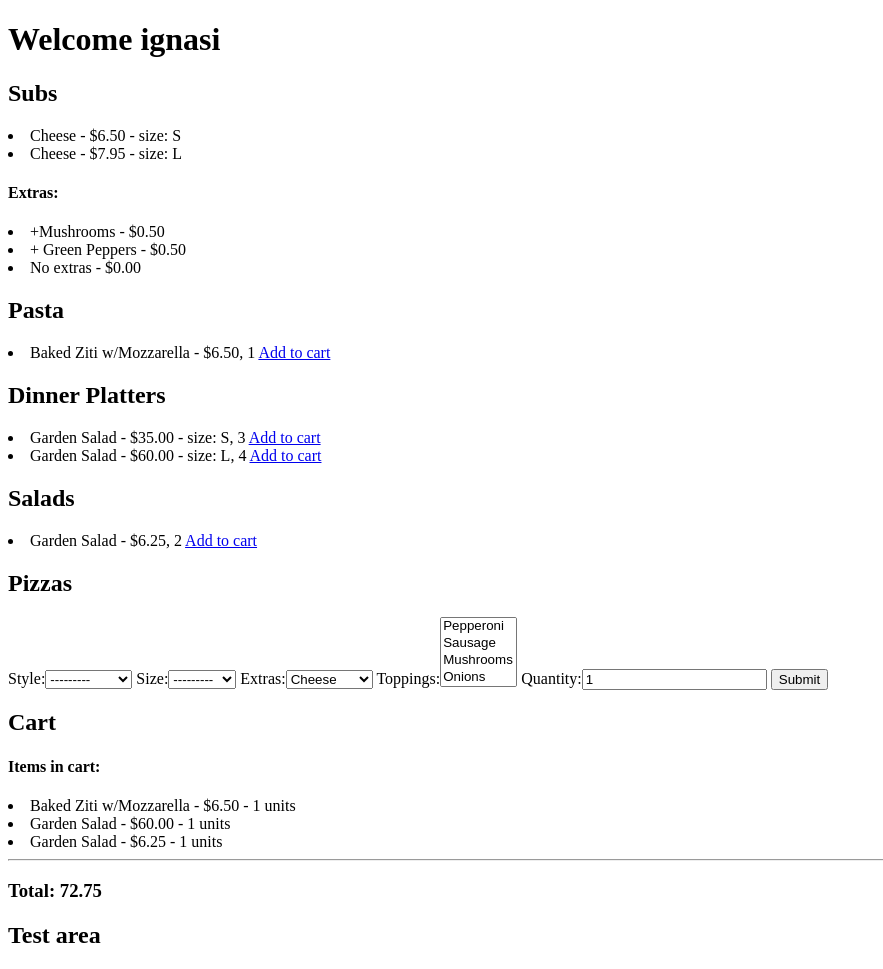
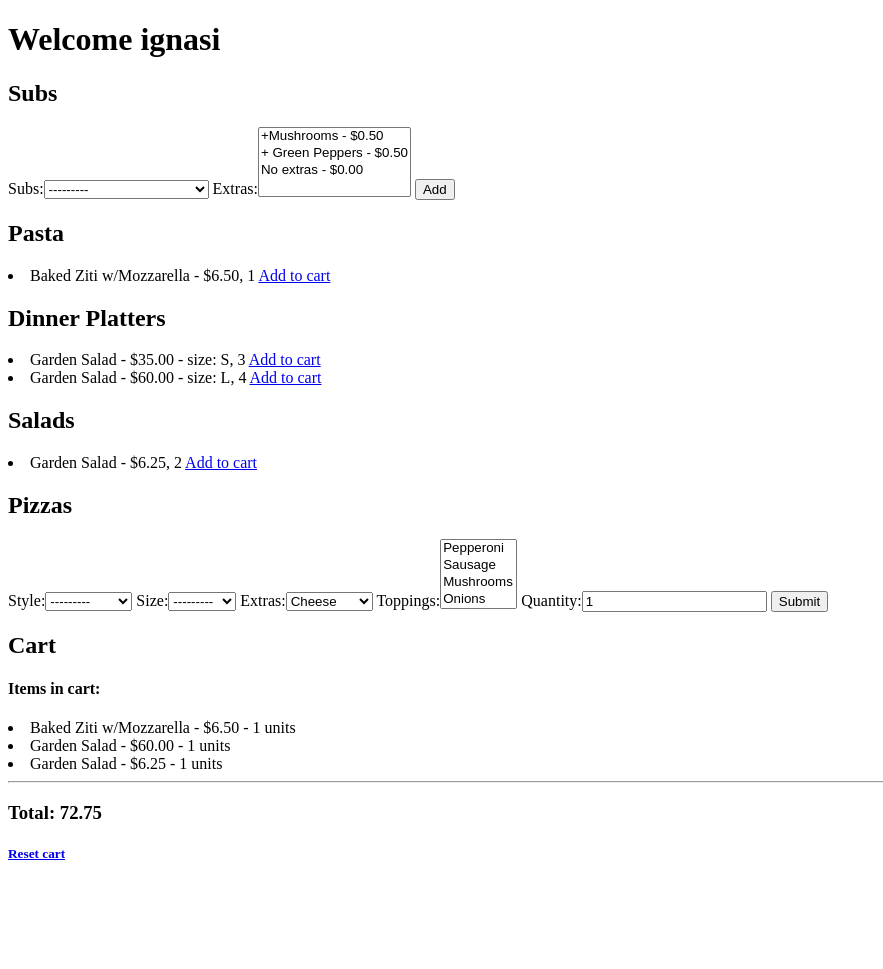
Before and after one commit to ignasiesbr/project3, a Django app: page / in a window 1280 px wide. Shown: the whole page, without its empty margins (0-883 px from the left). After the commit the page ends 860 px from the top, so only its background shows below. Run offline with Django 3.2, Linux system fonts and the light colour scheme; a user stored in the database is signed in; data comes from the database, SQL or seed files in the repository; both versions use the stored data as it was after the commit.

Commit message:
Partially refactored (models have to be improved), cart fully working

```diff
--- a/orders/forms.py
+++ b/orders/forms.py
@@ -1,5 +1,5 @@
 from django.forms import ModelForm, ModelMultipleChoiceField
-from orders.models import PizzaOrder
+from orders.models import PizzaOrder, Sub, SubExtra
 from django import forms
 from orders.models import Topping
 
@@ -9,3 +9,10 @@ class PizzaForm(ModelForm):
     class Meta:
         model = PizzaOrder
         fields = ['style', 'size', 'extras', 'toppings', 'quantity']
+
+class SubForm(ModelForm):
+    subs = forms.ModelChoiceField(queryset=Sub.objects.all())
+    extras = forms.ModelMultipleChoiceField(queryset=SubExtra.objects.all())
+    class Meta:
+        model = Sub
+        fields = ['subs','extras']
--- a/orders/urls.py
+++ b/orders/urls.py
@@ -5,5 +5,7 @@ from . import views
 urlpatterns = [
     path("", views.index, name="index"),
     path("cart/<int:super_id>", views.add_to_cart, name="add_to_cart"),
-    path("cart/add_pizza", views.add_pizza_cart, name="add_pizza_cart")
+    path("cart/add_pizza", views.add_pizza_cart, name="add_pizza_cart"),
+    path("cart/add_sub", views.add_sub_cart, name="add_sub_cart"),
+    path("cart/reset-cart", views.reset_cart, name="reset_cart")
 ]
--- a/orders/views.py
+++ b/orders/views.py
@@ -1,46 +1,63 @@
 from django.http import HttpResponse, HttpResponseRedirect
 from django.shortcuts import render
-from orders.forms import PizzaForm
+from orders.forms import PizzaForm, SubForm
 from orders.models import *
-from django.db.models import F
 from django.db import models
 from django.urls import reverse
+
 # Create your views here.
 def index(request):
-    form = PizzaForm()
+    if request.method == "POST":
+        return render(request, "orders/error.html",{"message":"POST request method not allowed"})
+    if request.user.is_authenticated:
+        form = PizzaForm()
+        sub_form = SubForm()
+        my_cart, created = Cart.objects.get_or_create(user_id=request.user.id)
+        context = {
+            "pizzas":Pizza.objects.all(),
+            "pastas":Pasta.objects.all(),
+            "platters":DinnerPlatter.objects.all(),
+            "subs":Sub.objects.all(),
+            "salads":Salad.objects.all(),
+            "extrasubs":SubExtra.objects.all(),
+            "form":form,
+            "sub_form":sub_form,
+            "user":request.user,
+            "cart":my_cart,
+            "entries":Entry.objects.filter(cart=my_cart),
+
+        }
+        return render(request, "orders/index.html", context)
+    else:
+        return HttpResponseRedirect(reverse("login"))
+
+def retrieveCart(request):
     my_cart, created = Cart.objects.get_or_create(user_id=request.user.id)
-    context = {
-        "pizzas":Pizza.objects.all(),
-        "pastas":Pasta.objects.all(),
-        "platters":DinnerPlatter.objects.all(),
-        "subs":Sub.objects.all(),
-        "salads":Salad.objects.all(),
-        "extrasubs":SubExtra.objects.all(),
-        "form":form,
-        "user":request.user,
-        "cart":my_cart,
-        "entries":Entry.objects.filter(cart=my_cart),
+    return my_cart
 
-    }
-    return render(request, "orders/index.html", context)
+def updateCart(item, cart, quantity):
+    cart.total += item.price
+    cart.count += quantity
+    cart.save()
+
+def createEntry(item, cart, quantity):
+    try:
+        cart_entries = Entry.objects.filter(cart=cart)
+        entry = cart_entries.get(product=item)
+        entry.quantity += quantity
+        entry.save()
+        updateCart(item, cart, quantity)
+    except:
+        entry = Entry.objects.create(product=item, cart=cart, quantity=quantity)
+    cart.save()
+
 
 def add_to_cart(request, super_id):
     if request.method=="GET":
-        pasta = Item.objects.get(super_id=super_id)
+        item = Item.objects.get(super_id=super_id)
 
-        my_cart, created = Cart.objects.get_or_create(user_id=request.user.id)
-
-        try:
-            cart_entries = Entry.objects.filter(cart=my_cart)
-            entry = cart_entries.get(product=pasta)
-            entry.quantity += 1
-            entry.save()
-            my_cart.total += pasta.price
-            my_cart.count += 1
-        except:
-            entry = Entry.objects.create(product=pasta, cart=my_cart, quantity=1)
-
-        my_cart.save()
+        my_cart = retrieveCart(request)
+        createEntry(item, my_cart, 1)
 
         return HttpResponseRedirect(reverse("index"))
 
@@ -70,23 +87,50 @@ def add_pizza_cart(request):
             quantity = form.cleaned_data['quantity']
             ntoppings = len(toppings)
 
-
             # Checks if the style of the pizza corresponds the style
             if is_pizza_valid(extras, toppings):
                 pizza = PizzaPrice.objects.filter(type=style, style=extras, size=size)[0]
                 item = Item.objects.create(name=str(pizza), price=pizza.price)
-                my_cart, created = Cart.objects.get_or_create(user_id=request.user.id)
-                try:
-                    cart_entries = Entry.objects.filter(cart=my_cart)
-                    entry = cart_entries.get(product=pasta)
-                    entry.quantity += quantity
-                    entry.save()
-                    my_cart.total += pizza.price
-                    my_cart.count += quantity
-                except:
-                    entry = Entry.objects.create(product=item,cart=my_cart, quantity=quantity)
-                my_cart.save()
-
+                my_cart = retrieveCart(request)
+                createEntry(item, my_cart, quantity)
                 return HttpResponseRedirect(reverse("index"))
             else:
                 return render(request, "orders/error.html", {"message":"MEC"})
+
+def createSubItem(sub, extras):
+    if str(extras[0]) == "No extras - $0.00":
+        item = Item.objects.create(name=str(sub), price=sub.price)
+    else:
+        str_extras = ""
+        price_extras = 0
+        for extra in extras:
+            str_extras += str(extra)
+            price_extras += extra.price
+        str_sub = str(sub) + " Extras: " + str_extras
+        total_price = sub.price + price_extras
+        item = Item.objects.create(name=str_sub, price=total_price)
+
+    return item
+
+def add_sub_cart(request):
+
+    if request.method == "POST":
+        form = SubForm(request.POST)
+
+        if form.is_valid():
+            sub = form.cleaned_data['subs']
+            extras = form.cleaned_data['extras']
+            my_cart = retrieveCart(request)
+            item = createSubItem(sub, extras)
+            createEntry(item, my_cart, 1)
+
+            return HttpResponseRedirect(reverse("index"))
+    else:
+        return render(request, "orders/error.html", {"message":"aqui estem"})
+
+
+def reset_cart(request):
+    my_cart = retrieveCart(request)
+    my_cart.delete()
+    my_cart = retrieveCart(request)
+    return HttpResponseRedirect(reverse("index"))
--- a/users/templates/orders/index.html
+++ b/users/templates/orders/index.html
@@ -6,18 +6,11 @@
 <h1>Welcome {{user.username}}</h1>
 
 <h2>Subs</h2>
-{% for sub in subs %}
-  <li>
-    {{ sub  }}
-  </li>
-{% endfor %}
-
-<h4>Extras:</h4>
-{% for extra in extrasubs %}
-  <li>
-    {{ extra }}
-  </li>
-{% endfor %}
+<form action="{% url 'add_sub_cart' %}" method="post">
+  {% csrf_token %}
+  {{ sub_form }}
+  <input type="submit" value="Add"/>
+</form>
 
 <h2>Pasta</h2>
 {% for pasta in pastas %}
@@ -57,14 +50,8 @@
 <li>
   {{ entry }}
 </li>
-
 {% endfor %}
 <hr/>
 <h3>Total: {{ cart.total }}</h3>
-
-<h2>Test area</h2>
-{% for item in items %}
-<li>{{ item }}</li>
-{% endfor %}
-
+<h5><a href="{% url 'reset_cart' %}">Reset cart</a></h5>
 {% endblock %}
```
Also changed, not shown: db.sqlite3, orders/migrations/0003_remove_sub_size.py (added), orders/migrations/0004_auto_20190925_1320.py (added), orders/migrations/0005_delete_suborder.py (added).
